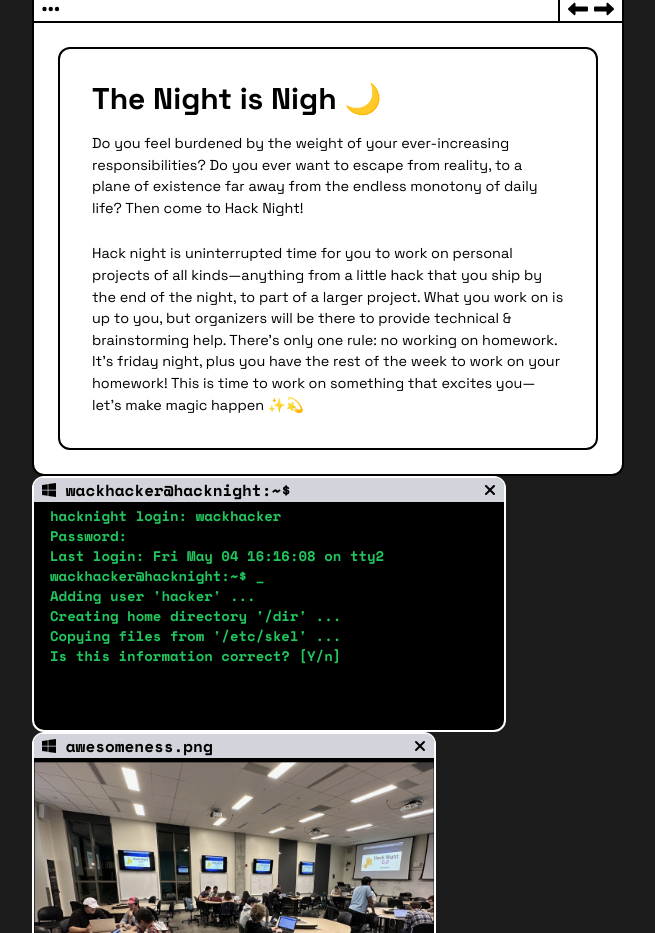
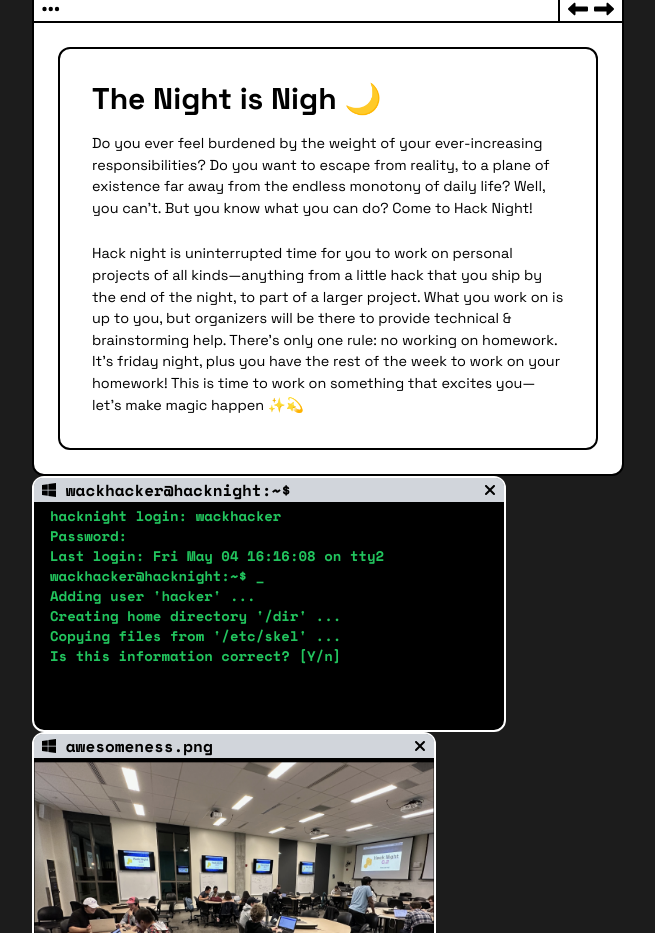
Before and after one commit to purduehackers/site, a Next.js app: page / in a window 1280 px wide. Shown: the part 1939-2872 px from the top of the page, without its empty margins (16-671 px from the left). Built offline with nearby package versions, Linux system fonts and the light colour scheme.

Commit message:
edited text

```diff
--- a/components/hack-night.tsx
+++ b/components/hack-night.tsx
@@ -34,9 +34,10 @@ const HackNight = () => (
             <div className="border-solid border-black border-2 p-8 rounded-xl">
               <h2 className="font-bold text-3xl mb-4">The Night is Nigh 🌙</h2>
               <p className="text-mxs">
-                Do you feel burdened by the weight of your ever-increasing responsibilities?
-                Do you ever want to escape from reality, to a plane of existence far away
-                from the endless monotony of daily life? Then come to Hack Night!
+                Do you ever feel burdened by the weight of your ever-increasing responsibilities?
+                Do you want to escape from reality, to a plane of existence far away
+                from the endless monotony of daily life? Well, you can't. But you know
+                what you can do? Come to Hack Night!
               </p><br/>
               <p className="text-mxs">
                 Hack night is uninterrupted time for you to work on personal projects of
```
